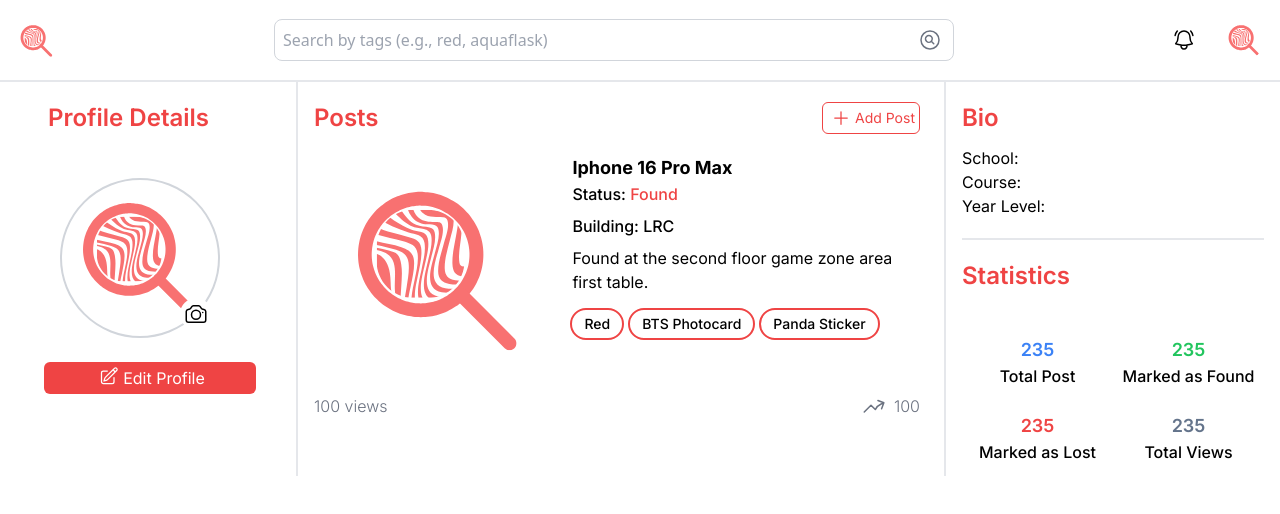
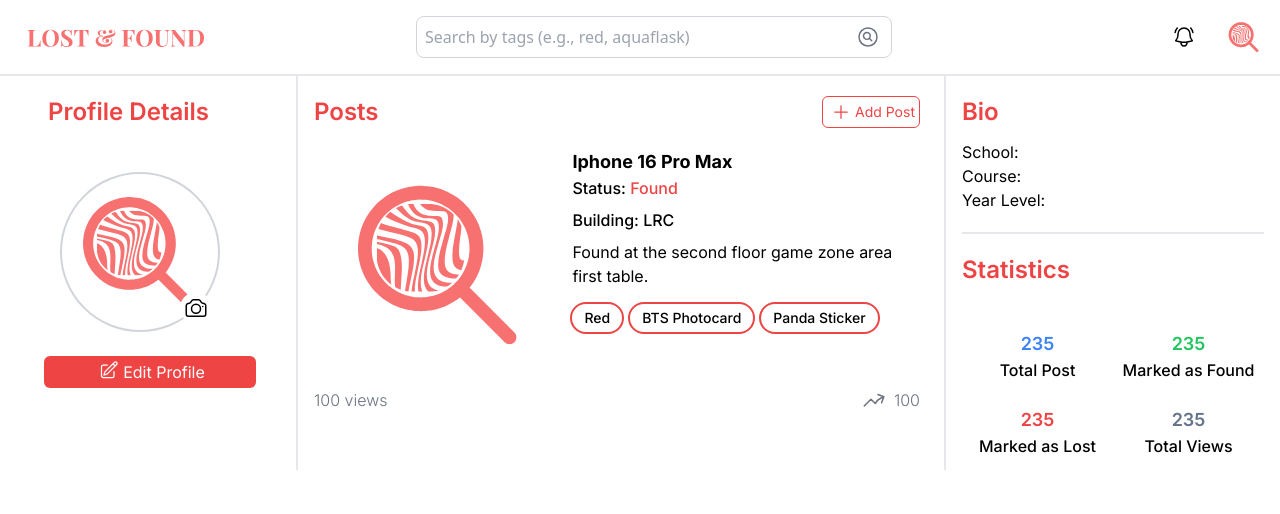
Before and after one commit to Qntlz/Lost-Found-Web-App, a Next.js app: page /profile in a window 1280 px wide. Shown: the top 514 px of the page. Built offline with nearby package versions, Linux system fonts and the light colour scheme; no server answers.

Commit message:
Update to a a different logo

```diff
--- a/app/ui/home/header/navbar.tsx
+++ b/app/ui/home/header/navbar.tsx
@@ -13,14 +13,14 @@
       <header className="bg-white p-4 flex flex-col md:flex-row justify-between items-center border-b-2">
         {/* Left: Logo */}
         <div className="flex items-center justify-between w-full md:w-auto">
-          <div className="w-10 h-12 rounded-full flex items-center justify-center text-white text-xl">
+          <div className="flex w-10 md:mr-20">
             <Link href="/home">
               <Image
-                src="/logo.svg"
+                src="/logo_text.svg"
                 alt="Logo"
-                width={100}
+                width={40}
                 height={100}
-                className="object-contain transition-transform duration-300 ease-in-out hover:scale-110"
+                className="object-contain scale-[5] translate-x-20"
                 priority
               />
             </Link>
@@ -37,11 +37,11 @@
 
         {/* Center: Search Bar */}
         <div className="mt-3 md:mt-0 sm:mx-5 w-full md:w-[680px] flex justify-center order-3 md:order-2">
-          <div className="relative w-full ">
+          <div className="relative w-full md:w-[63%] lg:w-[70%]">
             <input
               type="text"
               placeholder="Search by tags (e.g., red, aquaflask)"
-              className="border border-gray-300 rounded-lg p-2 w-full"
+              className="border border-gray-300 rounded-lg p-2 w-full focus:outline-none focus:ring-1 focus:ring-gray-500"
             />
             <button className="absolute right-0 top-0 h-full px-3 rounded-r-lg">
               <MagnifyingGlassCircleIcon className="h-6 w-6 text-gray-500" />
```
